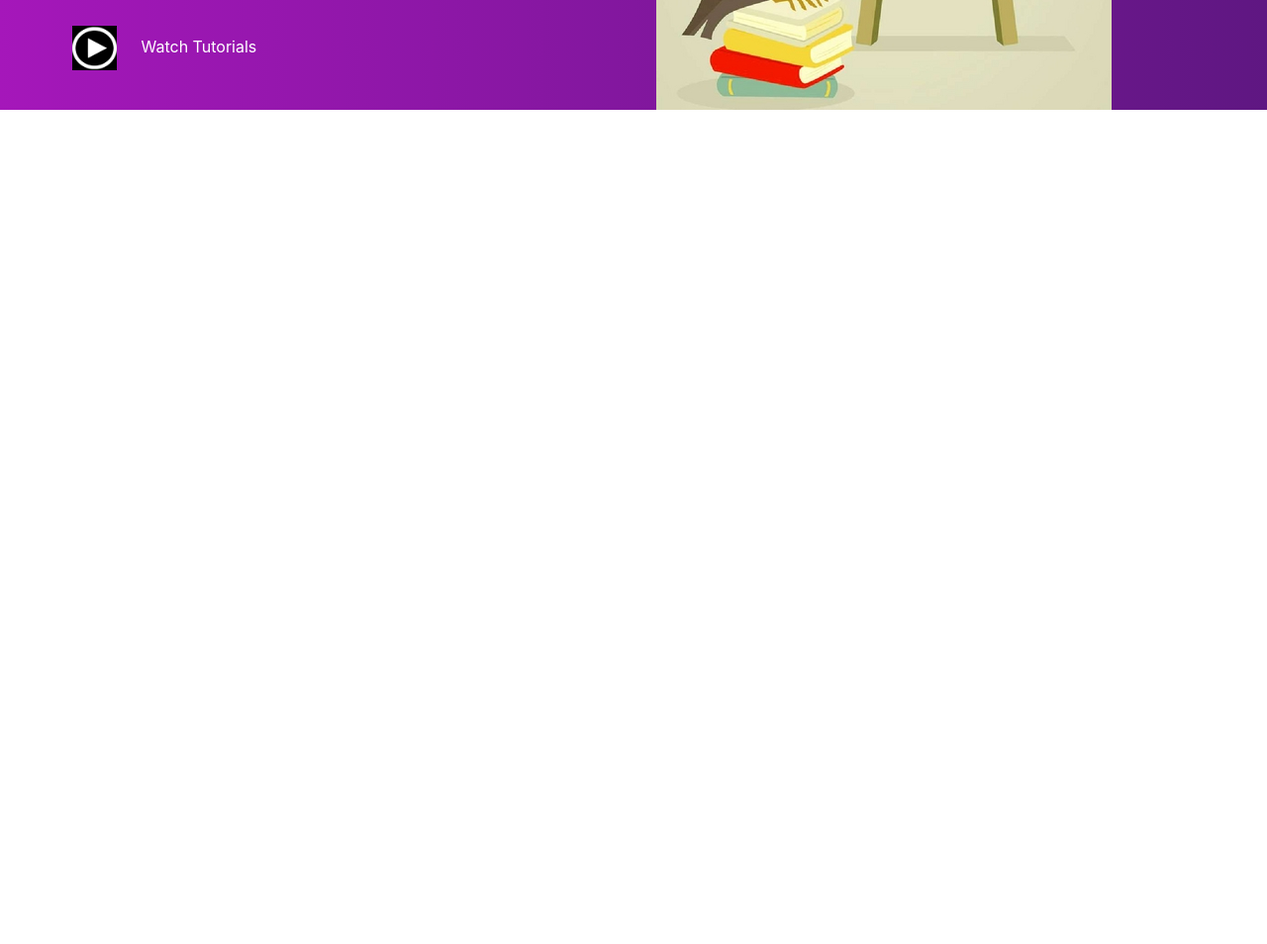
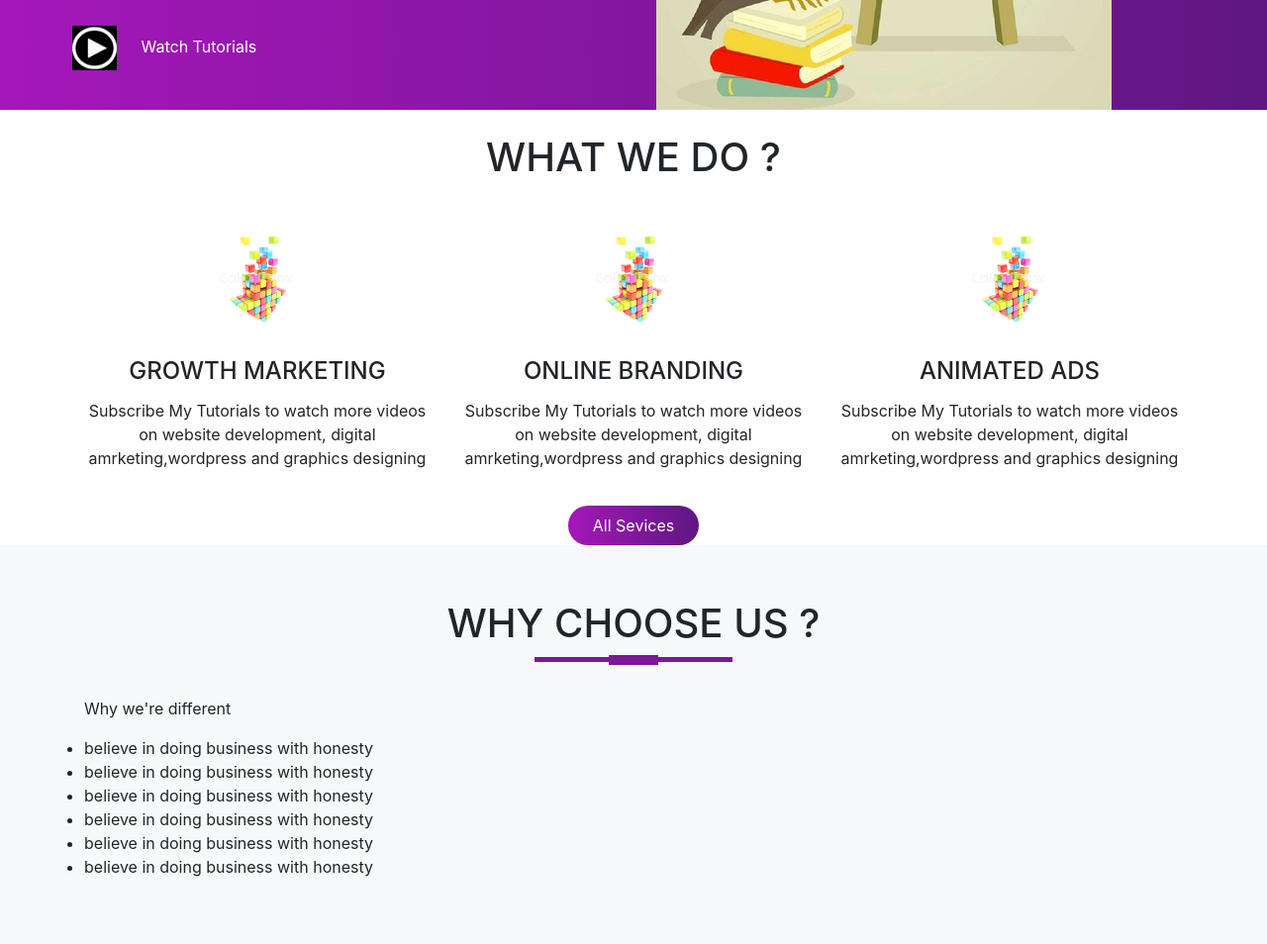
Before and after one commit to irinove/best-digital-agency, a plain HTML site: page index.html in a window 1280 px wide. Shown: the part 300-1254 px from the top of the page at 99% size. Before the commit the page ends 800 px from the top, so only its background shows below. Drawn offline with nearby package versions, Linux system fonts and the light colour scheme.

Commit message:
service nd about section

```diff
--- a/css/style.css
+++ b/css/style.css
@@ -69,3 +69,68 @@ body{
 	color: #fff;
 	text-decoration: none;
 }
+
+
+.bottom-img{
+	width: 100%;
+}
+
+
+/*---- SERVICES SECTIONS----*/
+
+.service-img{
+	width: 100px;
+	margin-top: 20px;
+}
+
+.services{
+	padding: 20px;
+
+}
+
+
+.services h4{
+	padding: 5px;
+	margin-top: 25px;
+	text-transform: uppercase;
+}
+
+.title::before {
+  content: '';
+  background: #7b1798;
+  height: 5px;
+  width: 200px;
+  margin-left: auto;
+  margin-right: auto;
+  display: block;
+  transform: translateY(63px);
+}
+
+.title::after {
+  content: '';
+  background: #7b1798;
+  height: 10px;
+  width: 50px;
+  margin-left: auto;
+  margin-right: auto;
+  margin-bottom: 40px;
+  display: block;
+  transform: translateY(8px);
+}
+
+
+#services .btn-primary{
+	box-shadow: none;
+	padding: 8px 25px;
+	border: none;
+	border-radius: 20px;
+	background-image: linear-gradient(to right,#a517ba,#5f1782);
+
+}
+
+/*--- About us section--*/
+#about-us{
+	background: #f8f9fa;
+	padding-bottom: 50px;
+	padding-top: 50px;
+}
--- a/index.html
+++ b/index.html
@@ -66,7 +66,76 @@
   	</div>
   	</div>
 
+    <!-- <img src="img/wave2.png" class="bottom-img"> wave hy nai-->
   </section>
+
+  <br>
+
+  <!-- Services Sections-->
+
+  <section id="services">
+  	<div class="container text-center">
+
+    <h1 class=" "> WHAT WE DO ?</h1>
+
+  	<div class="row text-center">
+
+ <div class="col-md-4 services">
+  	<img src="img/arrow.jpg"  class="service-img">
+    <h4> Growth Marketing</h4>
+   <p>
+  		Subscribe My Tutorials to watch more videos on website development, digital amrketing,wordpress and graphics designing
+  	</p>
+  	</div>
+
+    <div class="col-md-4 services">
+  	<img src="img/arrow.jpg"  class="service-img">
+    <h4>Online Branding</h4>
+   <p>
+  		Subscribe My Tutorials to watch more videos on website development, digital amrketing,wordpress and graphics designing
+  	</p>
+  	</div>
+
+  	<div class="col-md-4 services">
+  	<img src="img/arrow.jpg"  class="service-img">
+    <h4> Animated Ads</h4>
+   <p>
+  		Subscribe My Tutorials to watch more videos on website development, digital amrketing,wordpress and graphics designing
+  	</p>
+  	</div>
+
+  	</div>
+  	<button type="button" class="btn btn-primary"> All Sevices</button>
+  	</div>
+   </section>
+
+
+   <!--About Us-->
+
+   <section id="about-us">
+
+    <div class="container">
+     <h1 class="title text-center"> WHY CHOOSE US ? </h1>
+     <div class="row">
+     <div class="col-md-6">
+     <p> Why we're different</p>
+
+     <ul>
+     	<li> believe in doing business with honesty</li>
+     	<li> believe in doing business with honesty</li>
+     	<li> believe in doing business with honesty</li>
+     	<li> believe in doing business with honesty</li>
+     	<li> believe in doing business with honesty</li>
+     	<li> believe in doing business with honesty</li>
+    </ul>
+
+     </div>
+     </div>
+     </div>
+
+
+
+</section>
 
 </body>
 </html>
```
Also changed, not shown: img/arrow.jpg (added), img/wave2.png (added), img/wave4.jpg (added).
